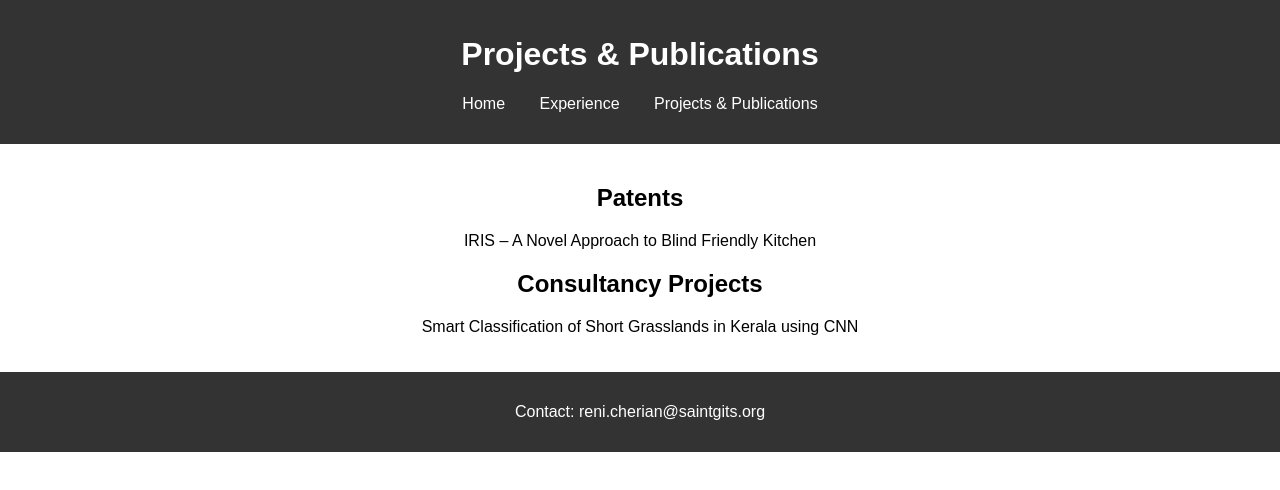
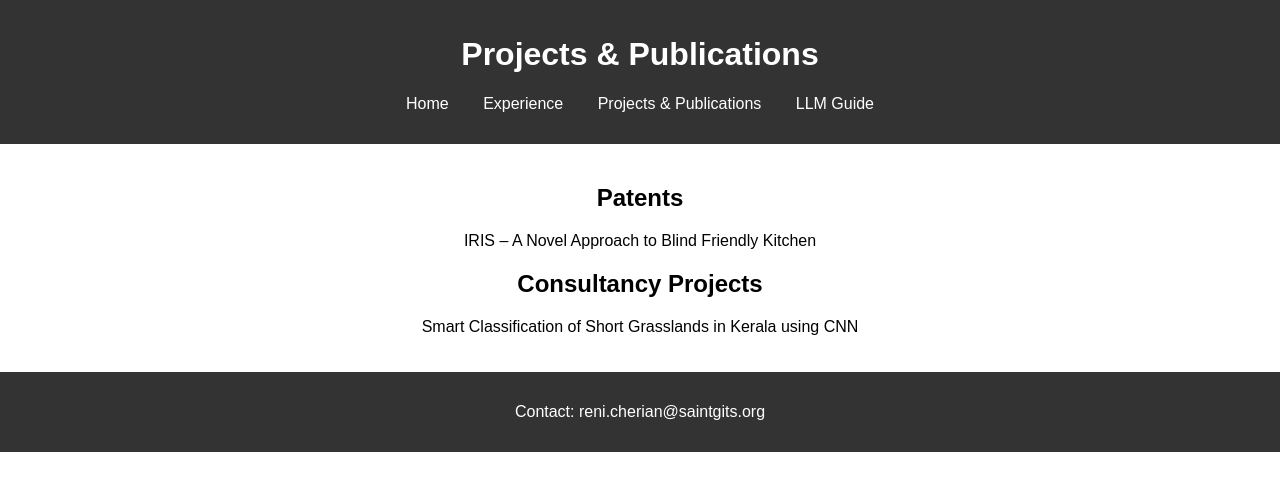
Before and after one commit to jacob-mathew-rkc/jacob-mathew-rkc.github.io, a plain HTML site: page projects.html in a window 1280 px wide. Drawn offline with Linux system fonts and the light colour scheme.

Commit message:
Update projects.html

```diff
--- a/projects.html
+++ b/projects.html
@@ -14,6 +14,7 @@
                 <li><a href="index.html">Home</a></li>
                 <li><a href="experience.html">Experience</a></li>
                 <li><a href="projects.html">Projects & Publications</a></li>
+                <li><a href="llm.html">LLM Guide</a></li>
             </ul>
         </nav>
     </header>
```
